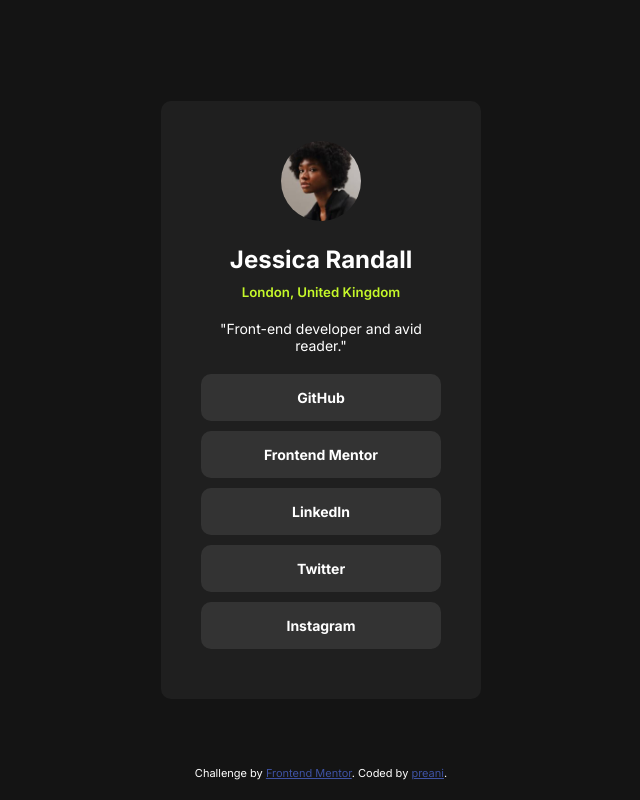
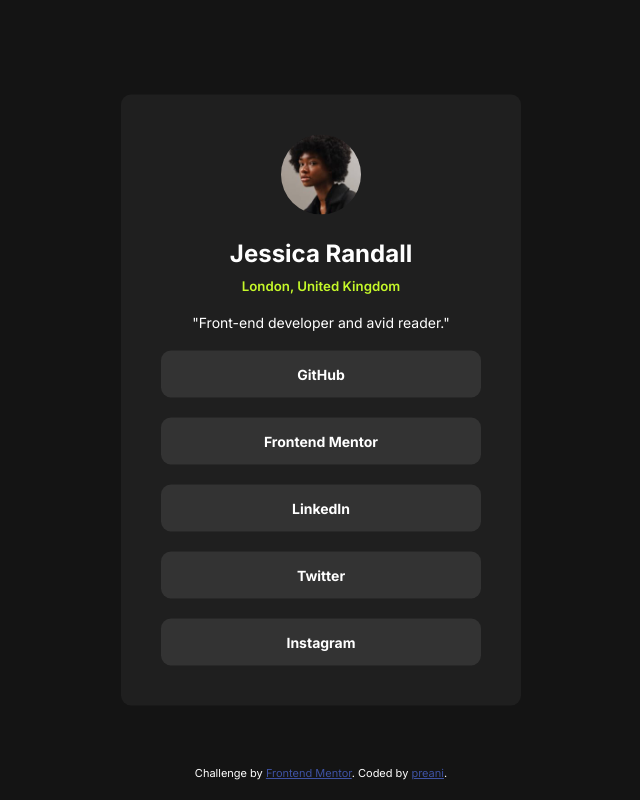
Before and after one commit to preani19/social-links-profile-main, a plain HTML site: page index.html in a window 1280 px wide. Shown: the whole page, without its empty margins (319-959 px from the left). Drawn offline with Linux system fonts and the light colour scheme.

Commit message:
Add files via upload

```diff
--- a/main.css
+++ b/main.css
@@ -19,11 +19,12 @@ body {
     text-align: center;
     border-radius: 10px;
     padding: 40px;
-    width: 40vh;
+    width: 400px;
+    height: fit-content;
 }
 @media(max-width:375px){
     .container{
-        width: 33vh;
+        width: 80%;
         padding: 20px;
     }
 }
@@ -53,11 +54,14 @@ body {
     color: white;
     padding: 15px ;
     background-color: hsl(0, 0%, 20%);
-    margin-bottom: 10px;
+    margin-bottom: 20px;
     border-radius: 10px;
     font-size: 14px;
     font-weight: bold;
     transition: 0.3s;
+}
+.container .buttons a:last-child{
+    margin: 0;
 }
 .container .buttons a:hover{
     background-color: hsl(75, 94%, 57%) ;
```
